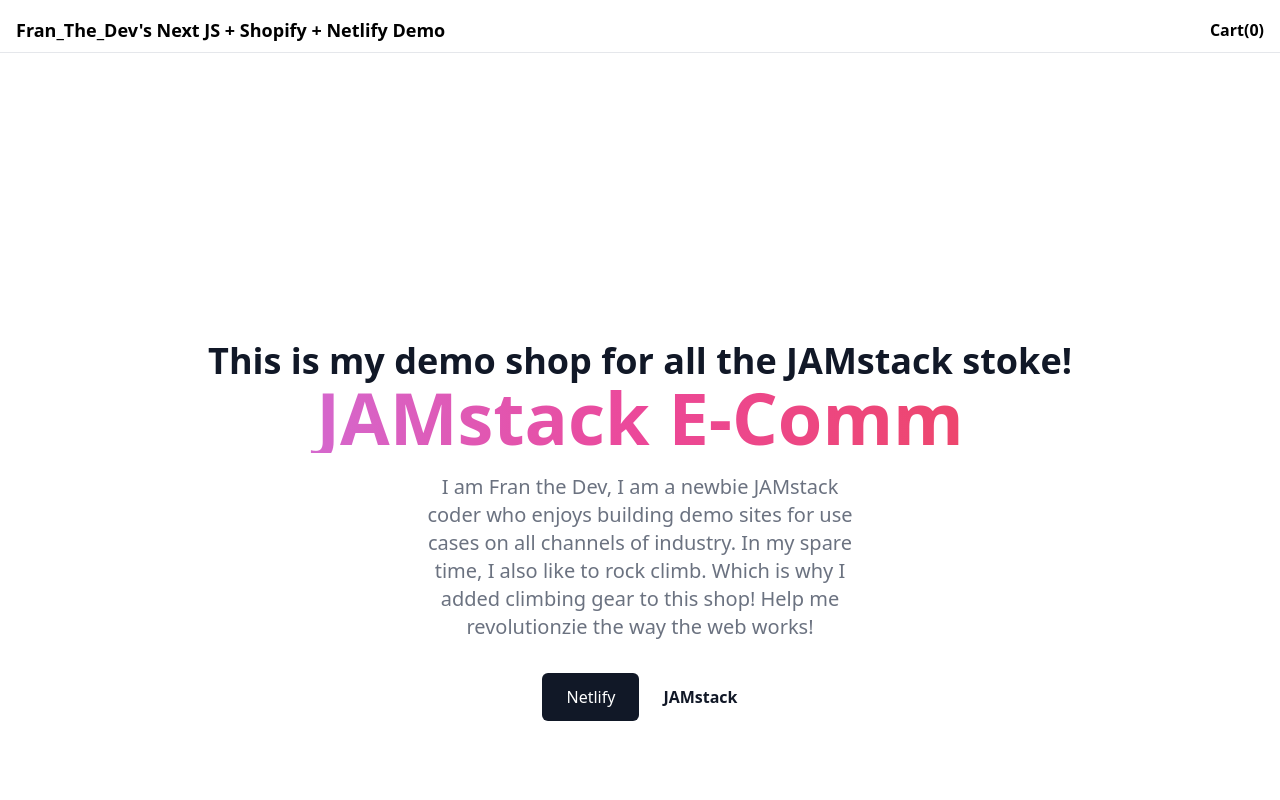
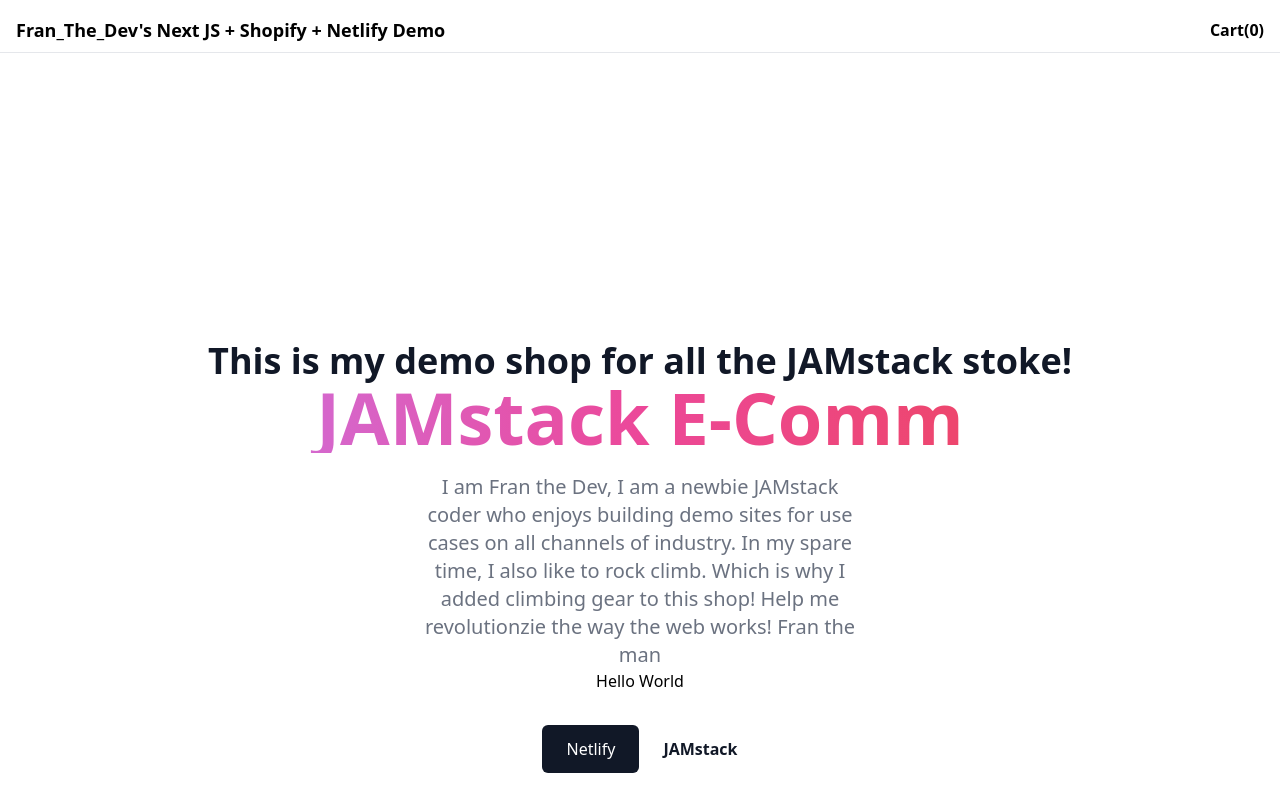
Before and after one commit to Fran-A-Dev/fran-ntlfy-shopify, a Next.js app: page /aboutMe in a window 1280 px wide. Shown: the top 800 px of the page. Built offline with nearby package versions, Linux system fonts and the light colour scheme.

Commit message:
added p tag

```diff
--- a/pages/aboutMe.js
+++ b/pages/aboutMe.js
@@ -16,8 +16,9 @@ export default function page() {
         I am Fran the Dev, I am a newbie JAMstack coder who enjoys building demo
         sites for use cases on all channels of industry. In my spare time, I
         also like to rock climb. Which is why I added climbing gear to this
-        shop! Help me revolutionzie the way the web works!
+        shop! Help me revolutionzie the way the web works! Fran the man
       </h2>
+      <p>Hello World</p>
       <div className="mt-5 max-w-md mx-auto flex justify-center items-center md:mt-8">
         <Link href="https://www.netlify.com/">
           <a className="inline-flex items-center justify-center h-12 px-6 mr-6 font-medium py-3 border-transparent rounded-md text-white bg-gray-900 hover:bg-gray-800">
```
